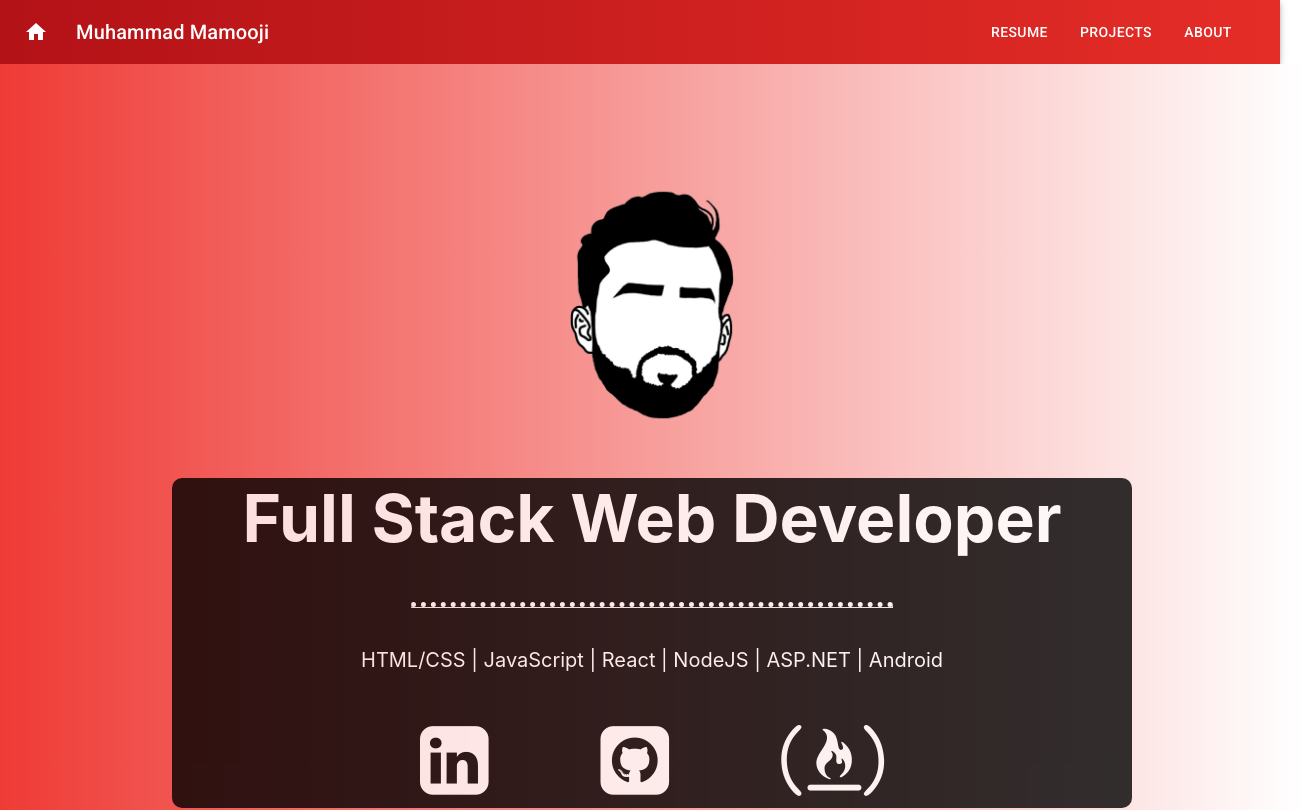
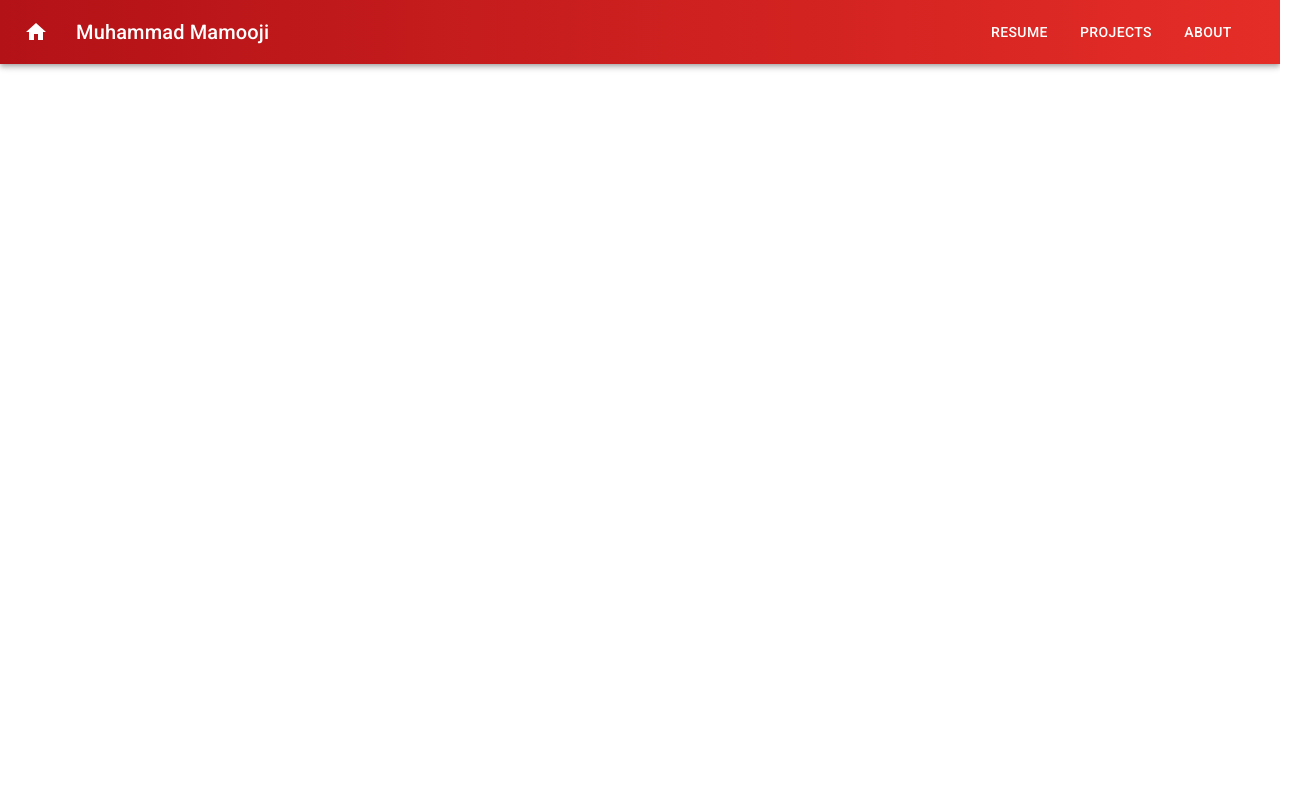
Before and after one commit to mamooji/portfolio, a React (Create React App) app: page / in a window 1280 px wide. Shown: the top 810 px of the page, 1304 px wide, since content can reach past the window. Built offline with nearby package versions, Linux system fonts and the light colour scheme; a web font is replaced by a local one.

Commit message:
finalsssss

```diff
--- a/package.json
+++ b/package.json
@@ -1,5 +1,5 @@
 {
-  "homepage": "http://mamooji.github.io/",
+  "homepage": "http://mamooji.github.io/portfolio",
   "name": "portfolio",
   "version": "0.1.0",
   "private": true,
--- a/src/components/Card/ReactConstant.js
+++ b/src/components/Card/ReactConstant.js
@@ -1,6 +1,6 @@
 export default [
   {
-    title: "Burgers builder",
+    title: "Burger builder",
     description: "sample description",
     image: "url",
     gitHubLink: "",
--- a/src/components/routes/main.js
+++ b/src/components/routes/main.js
@@ -7,7 +7,7 @@ import About from "../About/About";
 const Main = () => {
   return (
     <Switch>
-      <Route exact path="/" component={Landing} />
+      <Route exact path="/portfolio" component={Landing} />
       <Route exact path="/about" component={About} />
       <Route path="/projects" component={Projects} />
       <Route path="/resume" component={Resume} />
```
